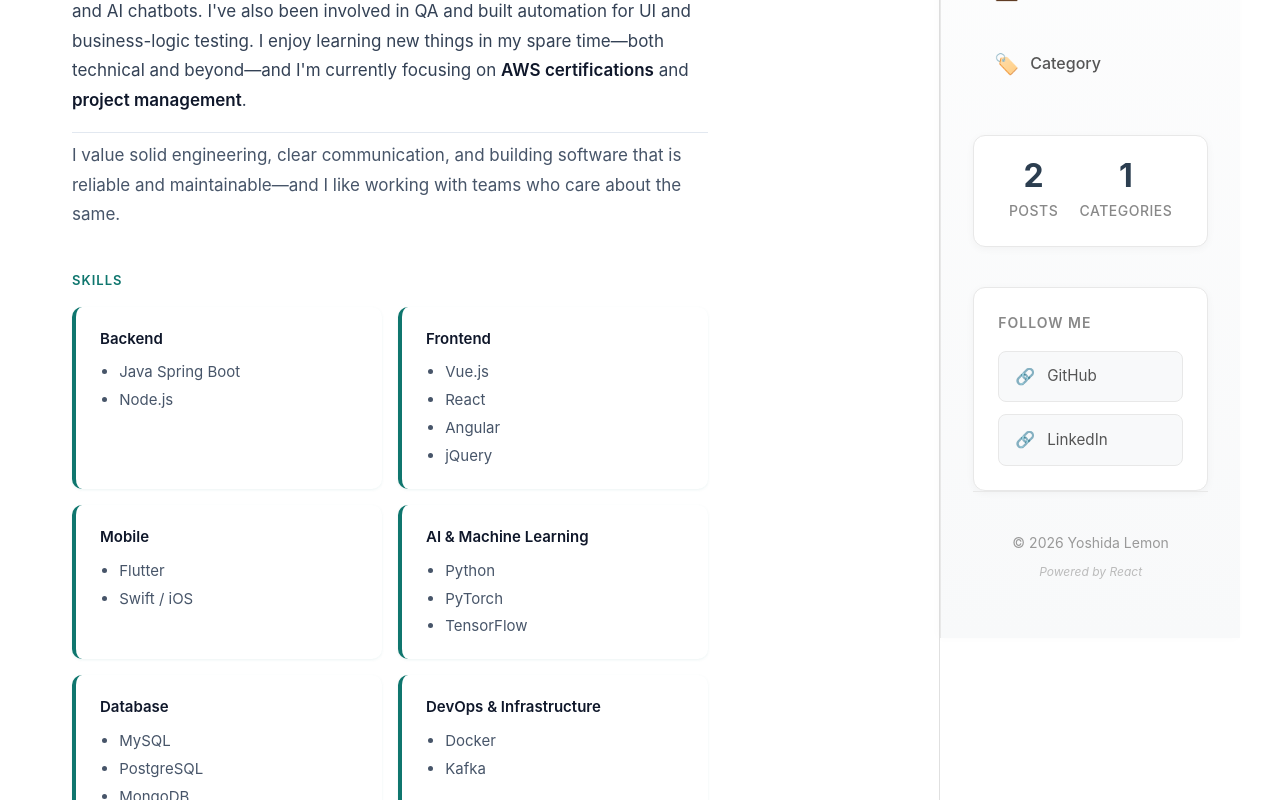
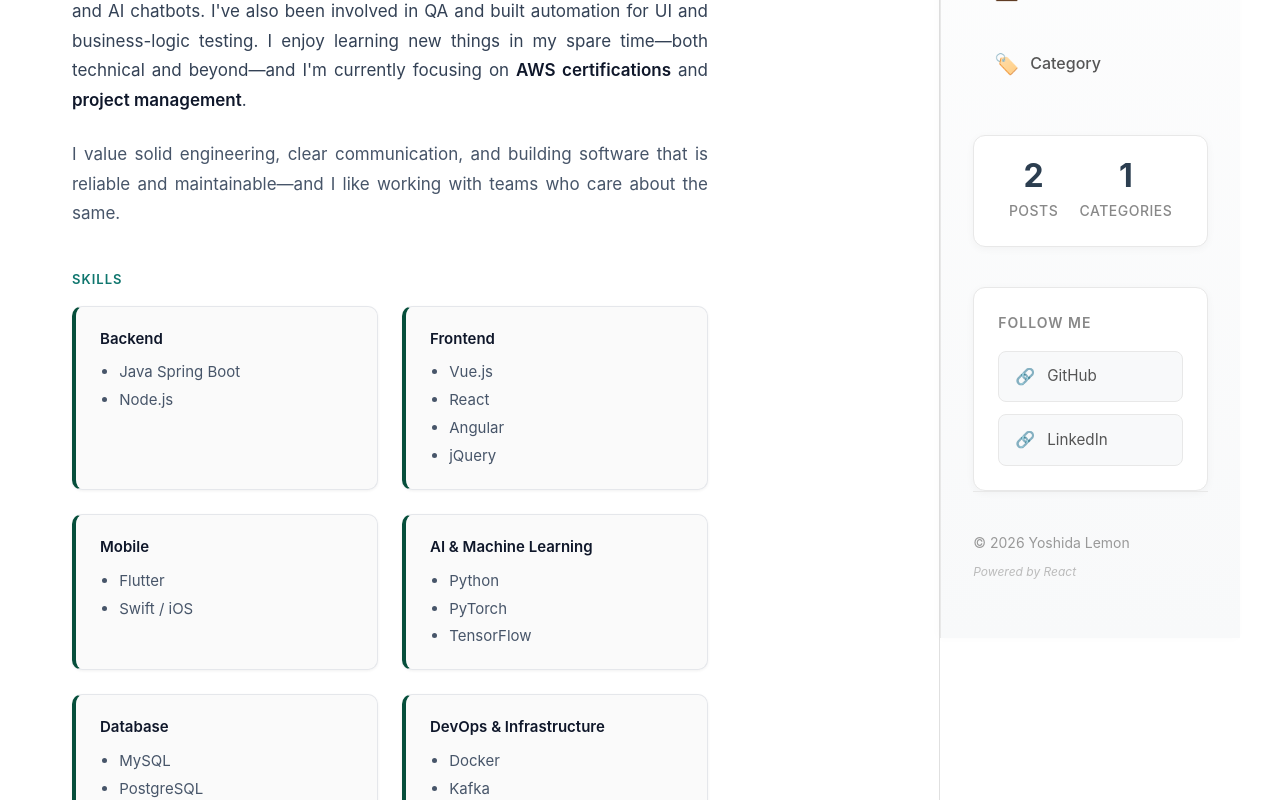
Before and after one commit to wkchiuea/my-page, a React (Create React App) app: page /about in a window 1280 px wide. Shown: the part 500-1300 px from the top of the page. Built offline with nearby package versions, Linux system fonts and the light colour scheme.

Commit message:
init: init design

```diff
--- a/src/components/page/AboutPage.css
+++ b/src/components/page/AboutPage.css
@@ -1,4 +1,8 @@
 /* About page – recruiter-friendly, clear hierarchy, subtle accent */
+p {
+  text-align: justify;
+}
+
 .about-page {
   min-height: 100%;
   background: linear-gradient(180deg, #f8fafc 0%, #ffffff 12rem);
@@ -71,22 +75,22 @@
 .about-closing {
   color: #475569;
   padding-top: 0.5rem;
-  border-top: 1px solid #e2e8f0;
   margin-top: 0.5rem !important;
 }
 
 /* Skills – cards with accent */
 .about-skills {
   display: grid;
-  gap: 1rem;
+  gap: 1.5rem;
 }
 
 .about-skill-card {
   padding: 1.25rem 1.5rem;
-  background: #ffffff;
+  background: #fafafa;
   border-radius: 10px;
-  border-left: 4px solid #0f766e;
-  box-shadow: 0 1px 3px rgba(15, 118, 110, 0.08);
+  border: 1px solid #e5e7eb;
+  border-left: 4px solid #064e3b;
+  box-shadow: 0 1px 3px rgba(0, 0, 0, 0.06);
 }
 
 .about-skill-title {
```
